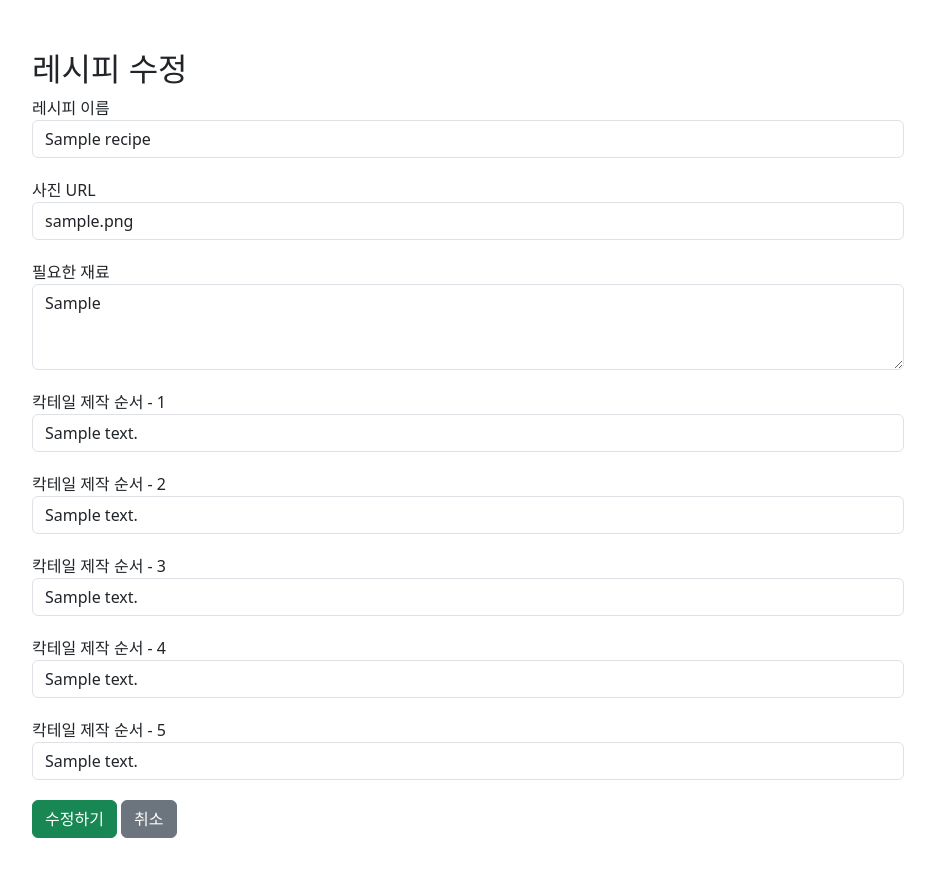
After one commit to siirro/cocktail, a Flask app: page /edit/1 in a window 1280 px wide. The commit adds this page. Shown: the whole page, without its empty margins (172-1107 px from the left). Run offline with Flask 3, Linux system fonts and the light colour scheme; tables that the repository leaves empty hold one stand-in row (values such as "Sample post").

Commit message:
상세페이지 추가

```diff
--- a/app.py
+++ b/app.py
@@ -37,7 +37,7 @@ db = SQLAlchemy(app)
 
 class Member(db.Model):
     mNum = db.Column(db.Integer, primary_key=True, index=True)
-    member_id = db.Column(db.String, nullable=False)
+    member_id = db.Column(db.String, nullable=False, unique=True)
     pw = db.Column(db.String, nullable=False)
     nickname = db.Column(db.String, nullable=False)
 
@@ -174,18 +174,49 @@ def logout():
     return resp
 
 
-@app.route("/show")
-def show():
-    # uery = db.session.query(Member)
-    # query = uery.join(Recipe, Member.mNum == Recipe.member_id)
-    joined_data = (
-        db.session.query(Member, Recipe)
-        .join(Recipe, Member.mNum == Recipe.member_id)
-        .first()
+@app.route("/show/<int:recipeNum>")
+def show(recipeNum):
+    recipe = Recipe.query.filter_by(rNum=recipeNum).first()
+    member = Member.query.filter_by(mNum=recipe.member_id).first()
+    comments = Comment.query.filter_by(rNum=recipeNum).all()
+
+    instances = (
+        db.session.query(Recipe, Member)
+        .join(Member, Member.mNum == Recipe.member_id)
+        .all()
     )
-    print(joined_data)
-    # recipe1 = Recipe.query.first()
-    return render_template("showcocktail.html", data=joined_data)
+
+    return render_template(
+        "showcocktail.html", data=instances, recipe=recipe, comments=comments
+    )
+
+
+@app.route("/comment/<int:recipeNum>", methods=["POST"])
+def comment(recipeNum):
+    if request.method == "POST":
+        comment_text = request.form.get("comment")  # POST 요청에서 댓글 텍스트 가져오기
+        # 실제 recipeNum을 사용하여 댓글에 해당하는 Recipe를 찾는다.
+        comment = Comment(
+            rNum=recipeNum,  # 해당 댓글이 어떤 레시피에 속하는지 식별
+            member_id="1",  # 여기에는 실제 사용자 ID를 넣음
+            contents=comment_text,
+        )
+        db.session.add(comment)  # 새 댓글을 데이터베이스에 추가
+        db.session.commit()  # 변경 사항 저장
+
+        return redirect(url_for("show", recipeNum=recipeNum))
+
+
+@app.route("/delete_comment/<int:comment_id>")
+def delete_comment(comment_id):
+    comment_to_delete = Comment.query.get(comment_id)
+
+    if comment_to_delete:
+        # 해당 댓글을 데이터베이스에서 삭제
+        db.session.delete(comment_to_delete)
+        db.session.commit()
+
+    return redirect(url_for("show", recipeNum=comment_to_delete.rNum))
 
 
 @app.route("/save", methods=["GET", "POST"])
@@ -222,10 +253,37 @@ def recipe_save():
 @app.route("/delete/<int:recipeNum>")
 def delete(recipeNum):
     recipe_delete = Recipe.query.get(recipeNum)
+
     if recipe_delete:
+        comments_to_delete = Comment.query.filter_by(rNum=recipeNum).all()
+        for comment in comments_to_delete:
+            db.session.delete(comment)
+
         db.session.delete(recipe_delete)
         db.session.commit()
-    return redirect(url_for("main.html"))
+
+    return redirect(url_for("main"))
+
+
+@app.route("/edit/<int:recipeNum>", methods=["GET", "POST"])
+def edit(recipeNum):
+    recipe = Recipe.query.get(recipeNum)
+
+    if request.method == "POST":
+        # 폼에서 받은 데이터로 기존 데이터 업데이트
+        recipe.title = request.form.get("title")
+        recipe.image = request.form.get("image")
+        recipe.ingredient = request.form.get("ingredient")
+        recipe.contents1 = request.form.get("contents1")
+        recipe.contents2 = request.form.get("contents2")
+        recipe.contents3 = request.form.get("contents3")
+        recipe.contents4 = request.form.get("contents4")
+        recipe.contents5 = request.form.get("contents5")
+
+        db.session.commit()  # 변경 사항 저장
+        return redirect(url_for("show", recipeNum=recipeNum))  # 수정 후 목록 페이지로 이동
+
+    return render_template("edit.html", recipe=recipe)
 
 
 if __name__ == "__main__":
--- /dev/null
+++ b/templates/edit.html
@@ -0,0 +1,125 @@
+<!DOCTYPE html>
+<html lang="en">
+  <head>
+    <meta charset="UTF-8" />
+    <meta name="viewport" content="width=device-width, initial-scale=1.0" />
+    <title>Cocktail Recipe</title>
+    <link
+      href="https://cdn.jsdelivr.net/npm/bootstrap@5.3.0/dist/css/bootstrap.min.css"
+      rel="stylesheet"
+      integrity="sha384-9ndCyUaIbzAi2FUVXJi0CjmCapSmO7SnpJef0486qhLnuZ2cdeRhO02iuK6FUUVM"
+      crossorigin="anonymous"
+    />
+    <style>
+      .container {
+        margin: 50px auto;
+        width: 70%;
+      }
+      .form-group {
+        margin-bottom: 20px;
+      }
+    </style>
+  </head>
+  <body>
+    <div class="container">
+      <h2>레시피 수정</h2>
+      <form action="{{ url_for('edit', recipeNum=recipe.rNum) }}" method="POST">
+        <div class="form-group">
+          <label for="title">레시피 이름</label>
+          <input
+            type="text"
+            class="form-control"
+            id="title"
+            name="title"
+            value="{{ recipe.title }}"
+            placeholder="레시피 제목"
+          />
+        </div>
+        <div class="form-group">
+          <label for="image">사진 URL</label>
+          <input
+            type="text"
+            class="form-control"
+            id="image"
+            name="image"
+            value="{{ recipe.image }}"
+            placeholder="칵테일 사진의 URL을 넣어주세요."
+          />
+        </div>
+        <div class="form-group">
+          <label for="ingredient">필요한 재료</label>
+          <textarea
+            class="form-control"
+            id="ingredient"
+            name="ingredient"
+            rows="3"
+            placeholder="필요한 재료를 작성해주세요."
+          >
+{{ recipe.ingredient }}</textarea
+          >
+        </div>
+        <div class="form-group">
+          <label for="contents1">칵테일 제작 순서 - 1</label>
+          <input
+            type="text"
+            class="form-control"
+            id="contents1"
+            name="contents1"
+            value="{{ recipe.contents1 }}"
+            placeholder="레시피를 입력해주세요."
+          />
+        </div>
+        <div class="form-group">
+          <label for="contents2">칵테일 제작 순서 - 2</label>
+          <input
+            type="text"
+            class="form-control"
+            id="contents2"
+            name="contents2"
+            value="{{ recipe.contents2 }}"
+            placeholder="레시피를 입력해주세요."
+          />
+        </div>
+        <div class="form-group">
+          <label for="contents3">칵테일 제작 순서 - 3</label>
+          <input
+            type="text"
+            class="form-control"
+            id="contents3"
+            name="contents3"
+            value="{{ recipe.contents3 }}"
+            placeholder="레시피를 입력해주세요."
+          />
+        </div>
+        <div class="form-group">
+          <label for="contents4">칵테일 제작 순서 - 4</label>
+          <input
+            type="text"
+            class="form-control"
+            id="contents4"
+            name="contents4"
+            value="{{ recipe.contents4 }}"
+            placeholder="레시피를 입력해주세요."
+          />
+        </div>
+        <div class="form-group">
+          <label for="contents5">칵테일 제작 순서 - 5</label>
+          <input
+            type="text"
+            class="form-control"
+            id="contents5"
+            name="contents5"
+            value="{{ recipe.contents5 }}"
+            placeholder="레시피를 입력해주세요."
+          />
+        </div>
+        <button type="submit" class="btn btn-success">수정하기</button>
+        <a
+          href="{{ url_for('show', recipeNum=recipe.rNum) }}"
+          class="btn btn-secondary"
+          >취소</a
+        >
+      </form>
+    </div>
+  </body>
+</html>
```
Also changed, not shown: templates/showcocktail.html (+48 -15 lines).
